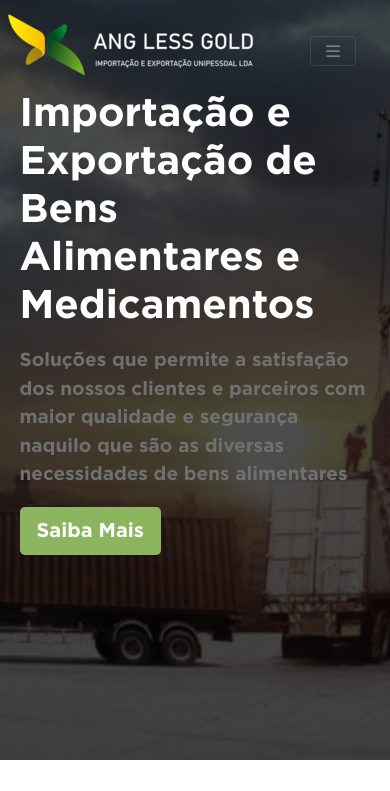
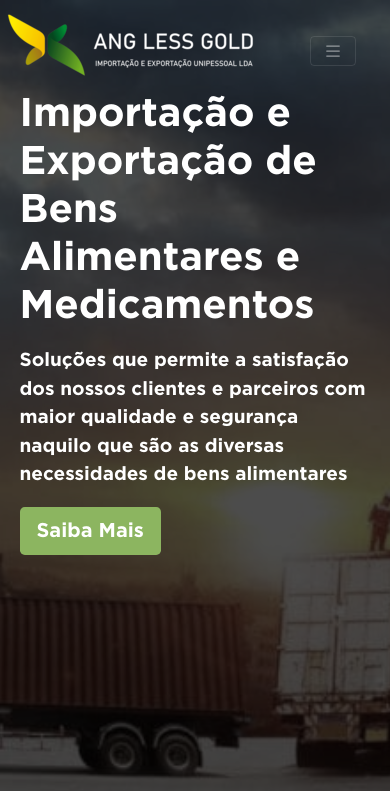
Before and after one commit to uByte2020/Ang-lessGold, a Vue app: page / in a window 390 px wide. Shown: the top 791 px of the page. Built offline with nearby package versions, Linux system fonts and the light colour scheme.

Commit message:
Responsividade a telas menores|Home

```diff
--- a/src/components/RecebaNovidades.vue
+++ b/src/components/RecebaNovidades.vue
@@ -131,4 +131,16 @@ input {
   -ms-border-radius: 100px;
   -webkit-border-radius: 100px;
 }
+@media only screen and (max-width: 300px){
+.RecebaNovidadesTitulo {
+  font-family: "Josefin";
+  -moz-font-family: "Josefin";
+  -ms-font-family: "Josefin";
+  -webkit-font-family: "Josefin";
+  font-size: 40px;
+  -moz-font-size: 60px;
+  -ms-font-size: 60px;
+  -webkit-font-size: 60px;
+}
+}
 </style>
--- a/src/views/Home.vue
+++ b/src/views/Home.vue
@@ -400,10 +400,10 @@ button:hover {
   -moz-margin: 2% auto;
   -ms-margin: 2% auto;
   -webkit-margin: 2% auto;
-  color: #707070;
-  -moz-color: #707070;
-  -ms-color: #707070;
-  -webkit-color: #707070;
+  color: #ffff;
+  -moz-color: #ffff;
+  -ms-color: #ffff;
+  -webkit-color: #ffff;
 }
 .progress {
   height: 5px;
@@ -741,6 +741,18 @@ p {
   -webkit-font-size: 16px;
 }
 @media only screen and (max-width: 600px) {
+
+.Inicio {
+  padding: 5%;
+  -moz-padding: 5%;
+  -ms-padding: 5%;
+  -webkit-padding: 5%;
+  position: relative;
+  -moz-position: relative;
+  -ms-position: relative;
+  -webkit-position: relative;
+  height: 105vh;
+}
   .TextoInicio {
     margin-top: 20%;
     -moz-margin-top: 20%;
@@ -863,12 +875,54 @@ p {
     -webkit-font-family: "Segoe";
   }
 }
-/* @media only screen and (max-width: 280px){
-  div{
-    width: 300px!important;
+@media only screen and (max-width: 300px){
+  #Home{
+    width: 100vw!important;
   }
-  #EscolherNosPrinc{
-    width: 1%!important;
-  }
-} */
+.Inicio {
+  padding: 5%;
+  -moz-padding: 5%;
+  -ms-padding: 5%;
+  -webkit-padding: 5%;
+  position: relative;
+  -moz-position: relative;
+  -ms-position: relative;
+  -webkit-position: relative;
+  height: 100%!important;
+  width: 105%!important;
+}
+.TextoInicio {
+  margin-top: 17%;
+  -moz-margin-top: 17%;
+  -ms-margin-top: 17%;
+  -webkit-margin-top: 17%;
+  text-align: left;
+  -moz-text-align: left;
+  -ms-text-align: left;
+  -webkit-text-align: left;
+  color: #fff;
+  -moz-color: #fff;
+  -ms-color: #fff;
+  -webkit-color: #fff;
+  font-family: "Gotham";
+  -moz-font-family: "Gotham";
+  -ms-font-family: "Gotham";
+  -webkit-font-family: "Gotham";
+  /* backdrop-filter: blur(5px); */
+}
+.TextoInicioH1 {
+  /* font-size: 100%; */
+  font-size: 30px;
+}
+.TextoInicioP {
+  margin: 5% auto;
+  -moz-margin: 5% auto;
+  -ms-margin: 5% auto;
+  -webkit-margin: 5% auto;
+  width: 100%;
+  font-size: 19px;
+  color: #fff;
+}
+
+}
 </style>
```
